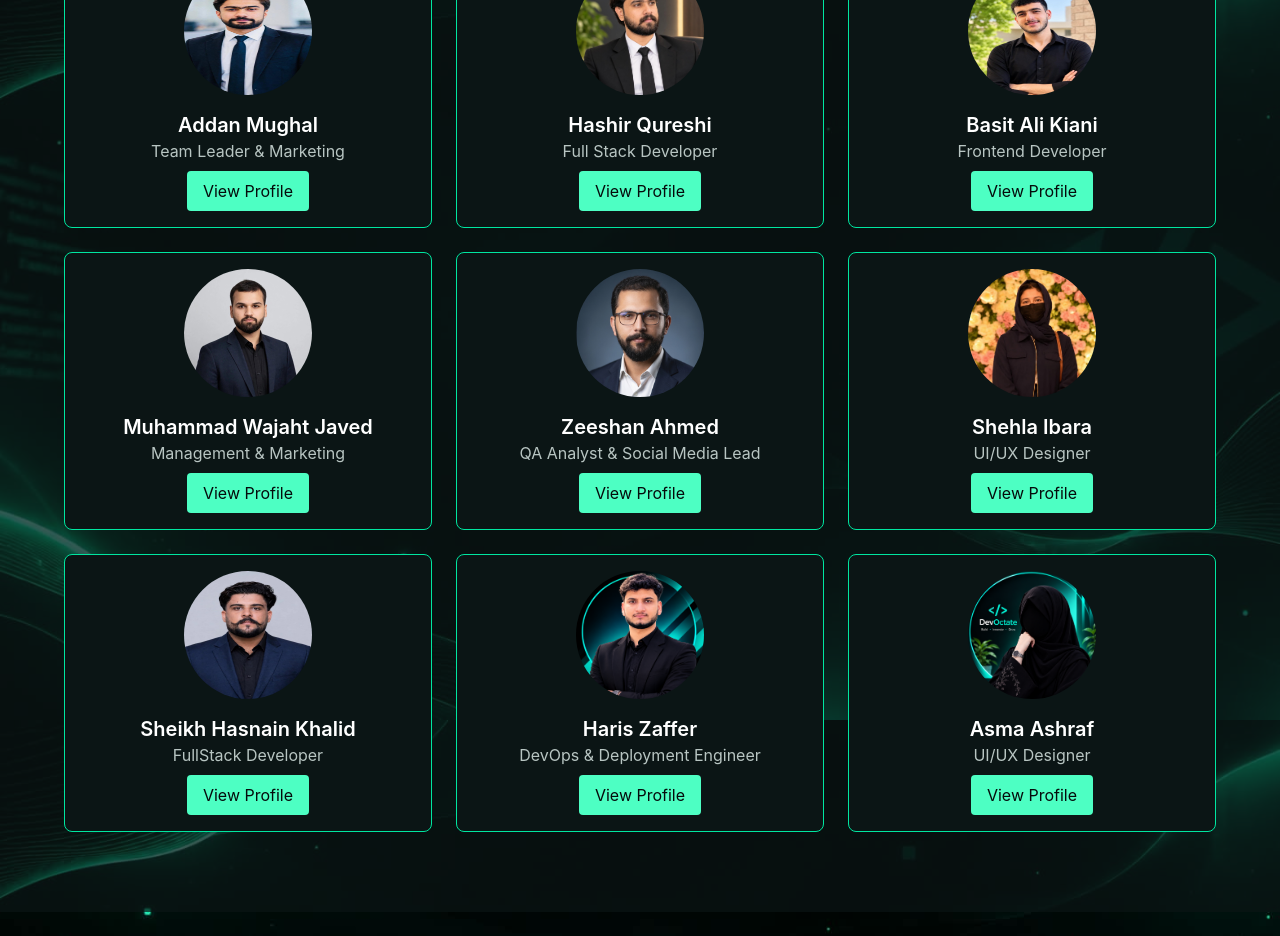
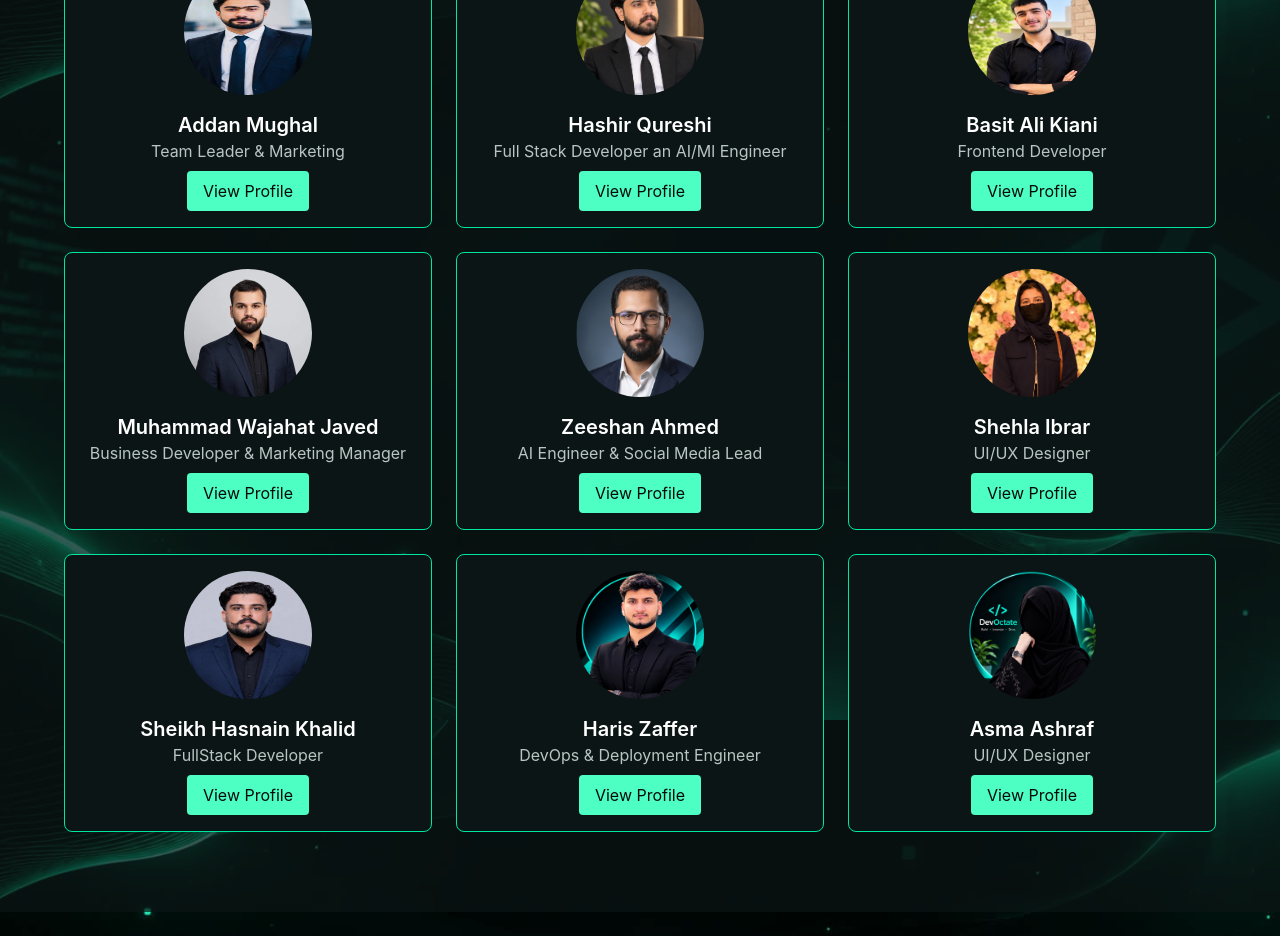
Before and after one commit to Hashirq46/Dev-Octane, a React (Vite) app: page / in a window 1280 px wide. Shown: the part 2480-3416 px from the top of the page. Built offline with nearby package versions, Linux system fonts and the light colour scheme.

Commit message:
Update website design and content

```diff
--- a/src/data/teamMembers.js
+++ b/src/data/teamMembers.js
@@ -9,7 +9,7 @@ export const teamMembers = [
   },
   {
     name: 'Hashir Qureshi',
-    role: 'Full Stack Developer',
+    role: 'Full Stack Developer an AI/Ml Engineer',
     desc: 'Frontend & Backend Development, Python, C++, Java, SQL, Data Analytics and Power BI',
     img: '/team/member3.jpeg',
     linkedin: 'https://www.linkedin.com/in/hashir-qureshi-803235347/',
@@ -22,21 +22,21 @@ export const teamMembers = [
     linkedin: 'https://www.linkedin.com/in/basit-ali-kayani-182074369/',
   },
   {
-    name: 'Muhammad Wajaht Javed',
-    role: 'Management & Marketing',
+    name: 'Muhammad Wajahat Javed',
+    role: 'Business Developer  & Marketing Manager',
     desc: 'Business Development, Marketing Strategies, Client Relations and Team Management',
     img: '/team/member4.jpg',
     linkedin: 'https://www.linkedin.com/in/m-wajahat-javed-971833347/',
   },
   {
     name: 'Zeeshan Ahmed',
-    role: 'QA Analyst & Social Media Lead',
+    role: 'AI Engineer & Social Media Lead',
     desc: 'Software Testing, Quality Assurance, Bug Tracking and Social Media Management',
     img: '/team/member5.jpg',
     linkedin: 'https://www.linkedin.com/in/zeeshan-ahmed-artificial-intelligence/',
   },
   {
-    name: 'Shehla Ibara',
+    name: 'Shehla Ibrar',
     role: 'UI/UX Designer',
     desc: 'User Interface Design, User Experience, Wireframing and Interactive Prototyping',
     img: '/team/member6.jpg',
```
